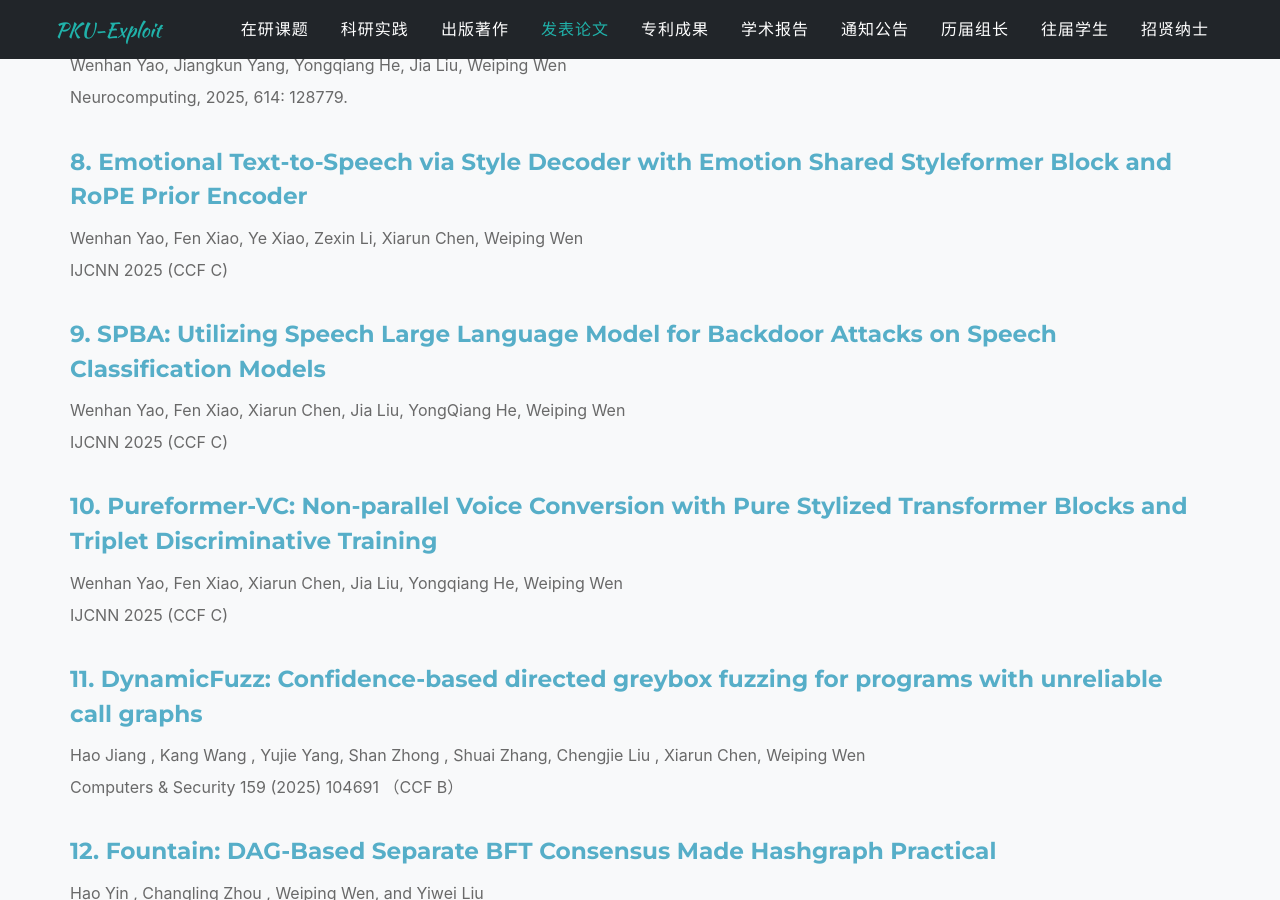
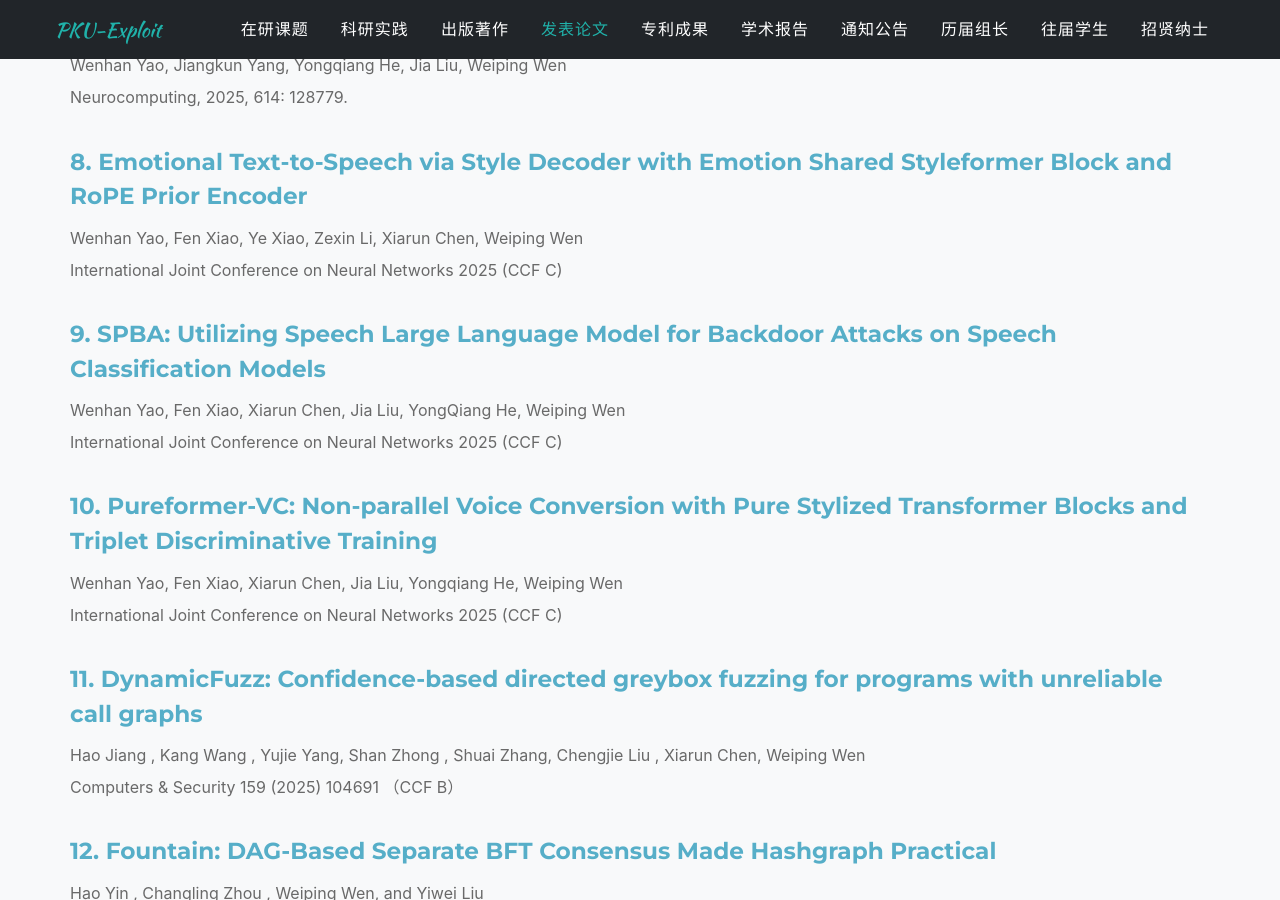
Before and after one commit to xxycfhb/xxycfhb.github.io, a Jekyll site: the page built from pages/paper.html, in a window 1280 px wide and 900 px high, scrolled down 1261 px. Built offline with Jekyll 4.4.1, drawn with Linux system fonts in a browser that asks for light colours; some web fonts are replaced.

Commit message:
Update conference source names to full titles

```diff
--- a/_data/sitetext.yml
+++ b/_data/sitetext.yml
@@ -1196,19 +1196,19 @@ paper:
 
       - title: "Emotional Text-to-Speech via Style Decoder with Emotion Shared Styleformer Block and RoPE Prior Encoder"
         name: "Wenhan Yao, Fen Xiao, Ye Xiao, Zexin Li, Xiarun Chen, Weiping Wen"
-        source: "IJCNN 2025 (CCF C)"
+        source: "International Joint Conference on Neural Networks 2025 (CCF C)"
         url: "https://link.springer.com/chapter/10.1007/978-3-032-04549-2_15"
         download: "Emotional Text-to-Speech via Style Decoder with Emotion Shared Styleformer Block and RoPE Prior Encoder"
 
       - title: "SPBA: Utilizing Speech Large Language Model for Backdoor Attacks on Speech Classification Models"
         name: "Wenhan Yao, Fen Xiao, Xiarun Chen, Jia Liu, YongQiang He, Weiping Wen"
-        source: " IJCNN 2025 (CCF C)"
+        source: "International Joint Conference on Neural Networks 2025 (CCF C)"
         url: "/files/paper111.pdf"
         download: "SPBA: Utilizing Speech Large Language Model for Backdoor Attacks on Speech Classification Models.pdf"
 
       - title: "Pureformer-VC: Non-parallel Voice Conversion with Pure Stylized Transformer Blocks and Triplet Discriminative Training"
         name: "Wenhan Yao, Fen Xiao, Xiarun Chen, Jia Liu, Yongqiang He, Weiping Wen"
-        source: "IJCNN 2025 (CCF C)"
+        source: "International Joint Conference on Neural Networks 2025 (CCF C)"
         url: "/files/paper110.pdf"
         download: "Pureformer-VC: Non-parallel Voice Conversion with Pure Stylized Transformer Blocks and Triplet Discriminative Training.pdf"
 
```
